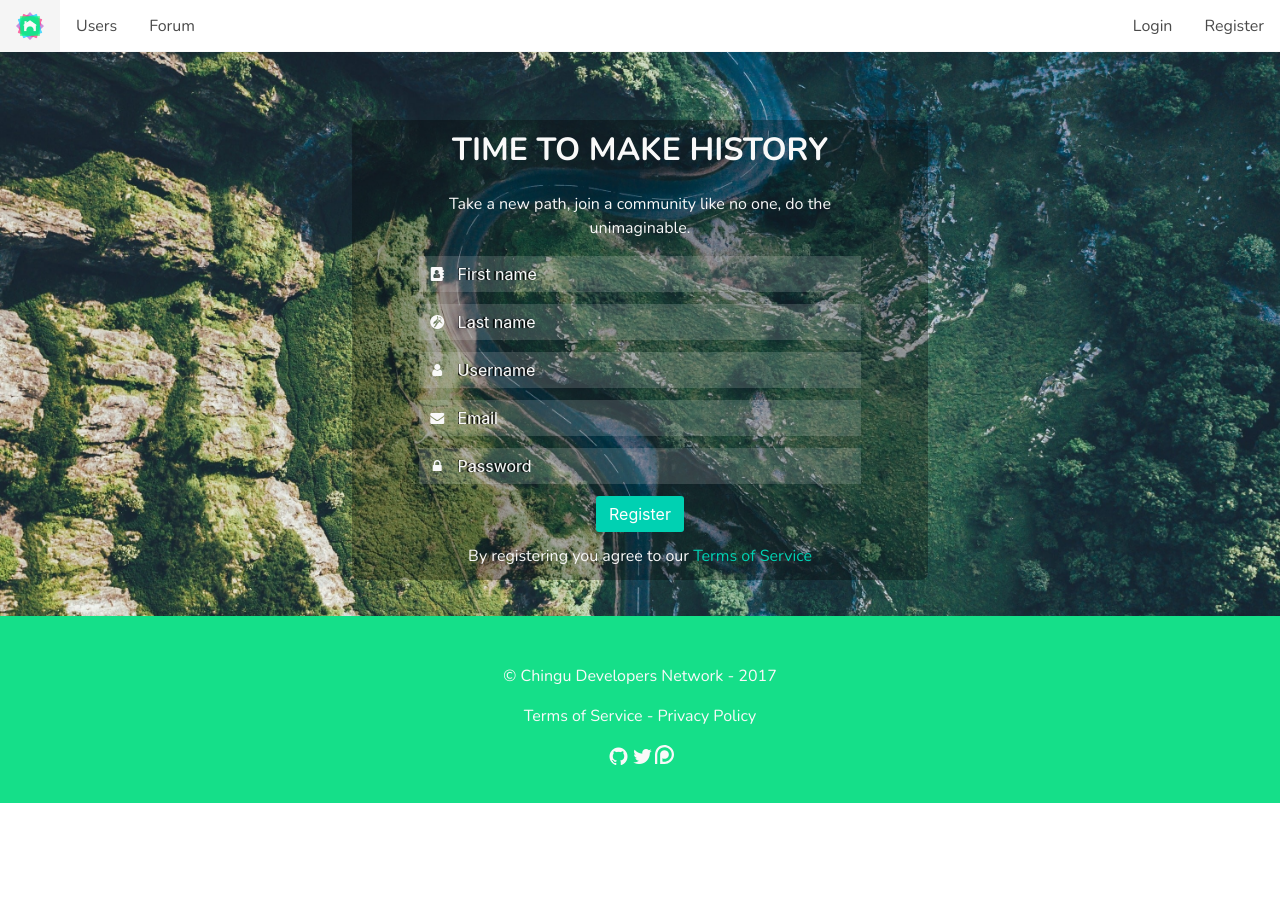
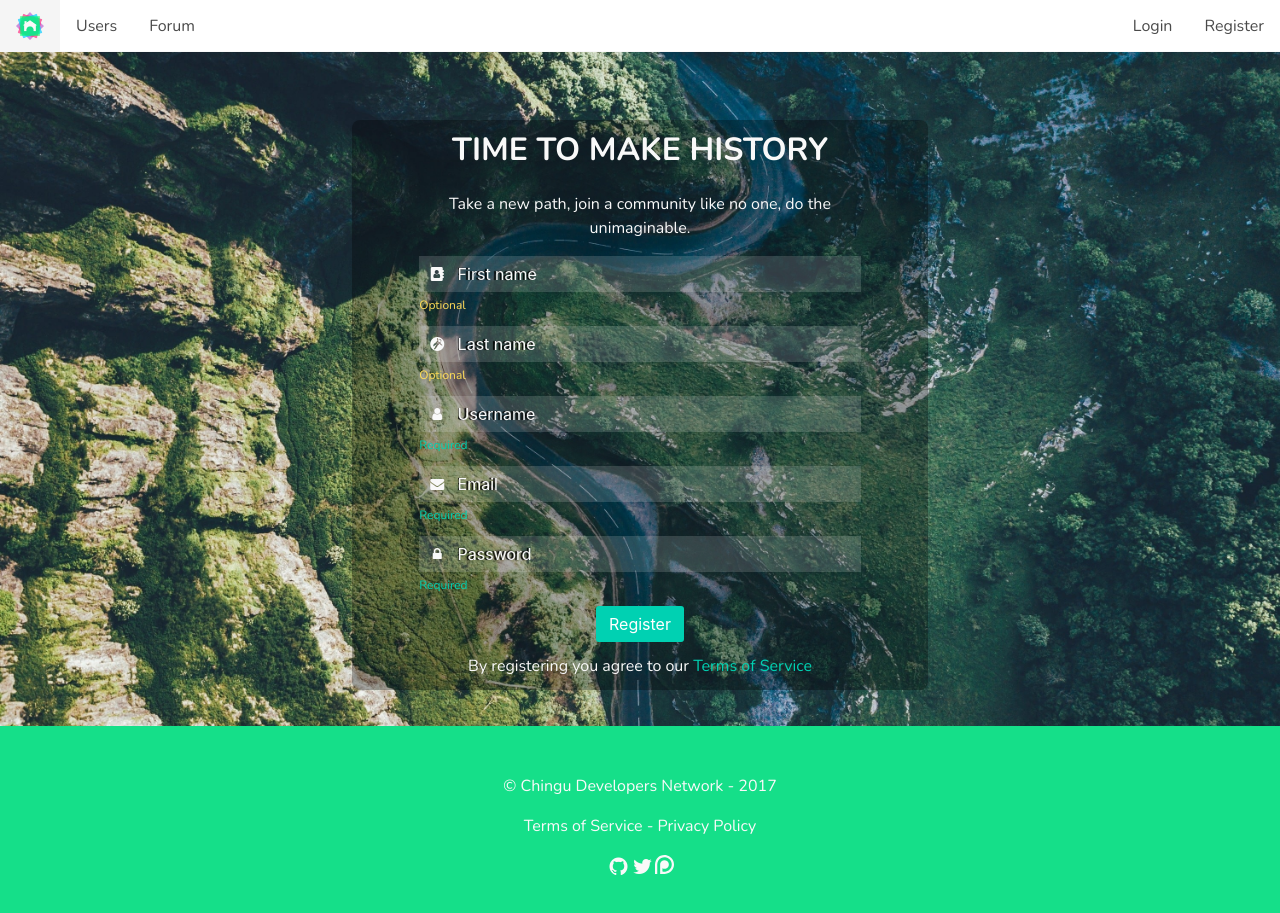
Before and after one commit to Chingu-cohorts/ChinguDevelopersNetwork, a Vue app in the folder client/: page /signup in a window 1280 px wide. Before the commit the page ends 803 px from the top, so only its background shows below. Built offline with nearby package versions, Linux system fonts and the light colour scheme.

Commit message:
Improve UX

```diff
--- a/client/src/components/user/SignUp.vue
+++ b/client/src/components/user/SignUp.vue
@@ -3,9 +3,12 @@
   <div class="columns">
     <div class="container">
       <div class="column is-half is-offset-one-quarter signup-container">
+
         <h1 class="title has-text-centered">Time to make history</h1>
+
         <div class="form-container">
           <p class="has-text-centered description">Take a new path, join a community like no one, do the unimaginable.</p>
+
           <div class="field">
             <p class="control has-icons-left">
               <input class="input" type="text" placeholder="First name" v-model="user.first_name">
@@ -13,7 +16,9 @@
                 <i class="fa fa-address-book"></i>
               </span>
             </p>
+            <p class="help is-warning" v-if="!user.first_name">Optional</p>
           </div>
+
           <div class="field">
             <p class="control has-icons-left">
               <input class="input" type="text" placeholder="Last name" v-model="user.last_name">
@@ -21,7 +26,9 @@
                 <i class="fa fa-grav"></i>
               </span>
             </p>
+            <p class="help is-warning" v-if="!user.last_name">Optional</p>
           </div>
+
           <div class="field">
             <p class="control has-icons-left">
               <input class="input" type="text" placeholder="Username" v-model="user.username" required>
@@ -29,7 +36,9 @@
                 <i class="fa fa-user"></i>
               </span>
             </p>
+            <p class="help is-primary" v-if="!user.username">Required</p>
           </div>
+
           <div class="field">
             <p class="control has-icons-left">
               <input class="input" type="text" placeholder="Email" v-model="user.email" required>
@@ -37,7 +46,9 @@
                 <i class="fa fa-envelope"></i>
               </span>
             </p>
+            <p class="help is-primary" v-if="!user.email">Required</p>
           </div>
+
           <div class="field">
             <p class="control has-icons-left">
               <input class="input" type="password" placeholder="Password" v-model="user.password" required>
@@ -45,15 +56,23 @@
                 <i class="fa fa-lock"></i>
               </span>
             </p>
+            <p class="help is-primary" v-if="!user.password">Required</p>
           </div>
-          <div class="field">
+
+          <p class="has-text-centered">{{ error }}</p>
+
+          <spinner v-if="loading"></spinner>
+
+          <div class="field" v-if="!loading">
             <p class="control">
               <button class="button is-primary" type="submit" @click="registerUser">
                 Register
               </button>
             </p>
           </div>
+
           <p class="has-text-centered">By registering you agree to our <router-link :to="{ name: 'TermsOfService' }">Terms of Service</router-link></p>
+
         </div>
       </div>
     </div>
@@ -63,7 +82,9 @@
 
 <script>
 import { mapState } from 'vuex'
+
 import { http } from '@/api'
+import Spinner from '@/components/misc/Spinner'
 
 export default {
   name: 'sign-up',
@@ -76,8 +97,14 @@ export default {
         username: '',
         email: '',
         password: ''
+      },
+      error: '',
+      loading: false
     }
-    }
+  },
+
+  components: {
+    Spinner
   },
 
   computed: mapState([
@@ -93,25 +120,34 @@ export default {
   methods: {
     registerUser (e) {
       e.preventDefault()
+
+      this.loading = true
+
       let user = this.user
-
       let isValid = this.validateUser(user)
 
       if (isValid) {
+        this.handleRegistration(user)
+      } else {
+        this.error = 'Username, email and password are required'
+      }
+
+      this.loading = false
+    },
+
+    handleRegistration (user) {
       http.post('/users', {
-          username: user.username,
-          email: user.email,
-          password: user.password
+        ...user
       }).then(res => {
         this.$router.push({name: 'SignIn'})
+        console.log(res)
       }).catch(err => {
-          if (err.response) {
-            console.log(err.response.data)
+        if (err.response.data.message) {
+          this.error = err.response.data.message
         } else {
           console.error(err)
         }
       })
-      }
     },
 
     // If you know of a better way to do it
```
Lines whose indentation alone changed are shown as unchanged.
